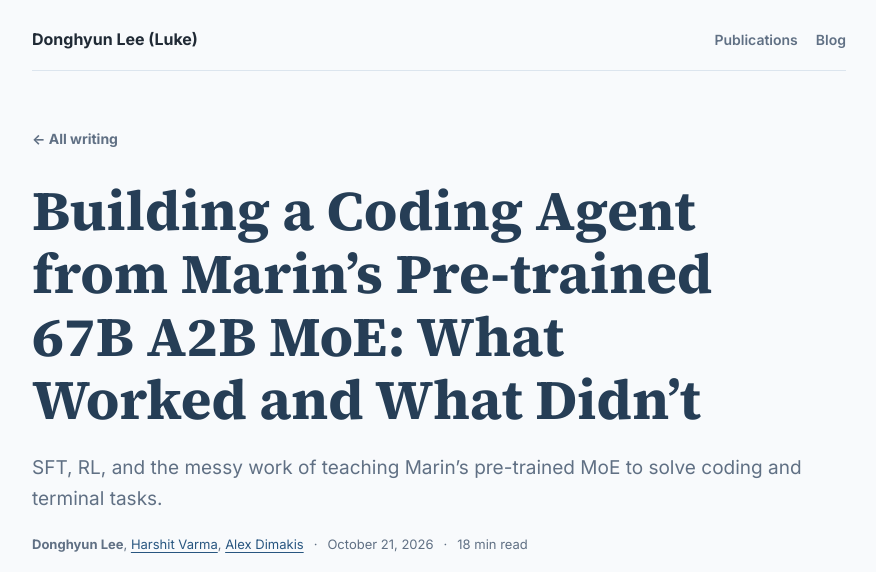
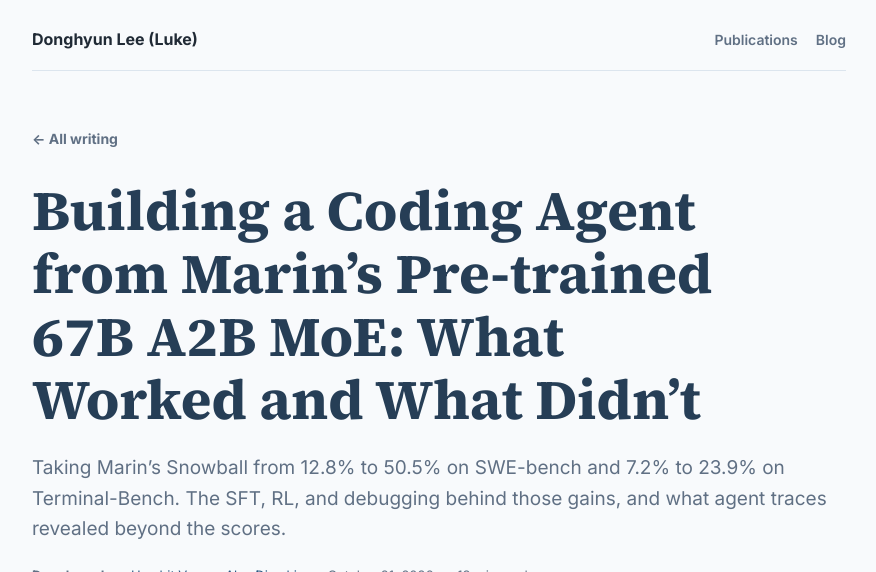
Before and after one commit to lukedhlee/lukedhlee.github.io, a Jekyll site: the page built from _posts/2026-10-21-turning-snowball-into-a-coding-agent.md, in a window 1280 px wide and 900 px high, cut to the strip 0-572 px from the top of the window. Shown: the whole strip, without its empty margins (201-1077 px from the left). Built offline with Jekyll 4.4.1, drawn with Linux system fonts in a browser that asks for light colours.

Commit message:
Lead blog subtitle with results and trace insights

```diff
--- a/_posts/2026-10-21-turning-snowball-into-a-coding-agent.md
+++ b/_posts/2026-10-21-turning-snowball-into-a-coding-agent.md
@@ -2,7 +2,7 @@
 layout: research
 color_theme: snowball
 title: "Building a Coding Agent from Marin’s Pre-trained 67B A2B MoE: What Worked and What Didn’t"
-description: "SFT, RL, and the messy work of teaching Marin’s pre-trained MoE to solve coding and terminal tasks."
+description: "Taking Marin’s Snowball from 12.8% to 50.5% on SWE-bench and 7.2% to 23.9% on Terminal-Bench. The SFT, RL, and debugging behind those gains, and what agent traces revealed beyond the scores."
 image:
   path: /assets/img/snowball/snowball-coding-workshop.png
   alt: "Snowball learning to build and test code at a snowy mountain workshop."
```
